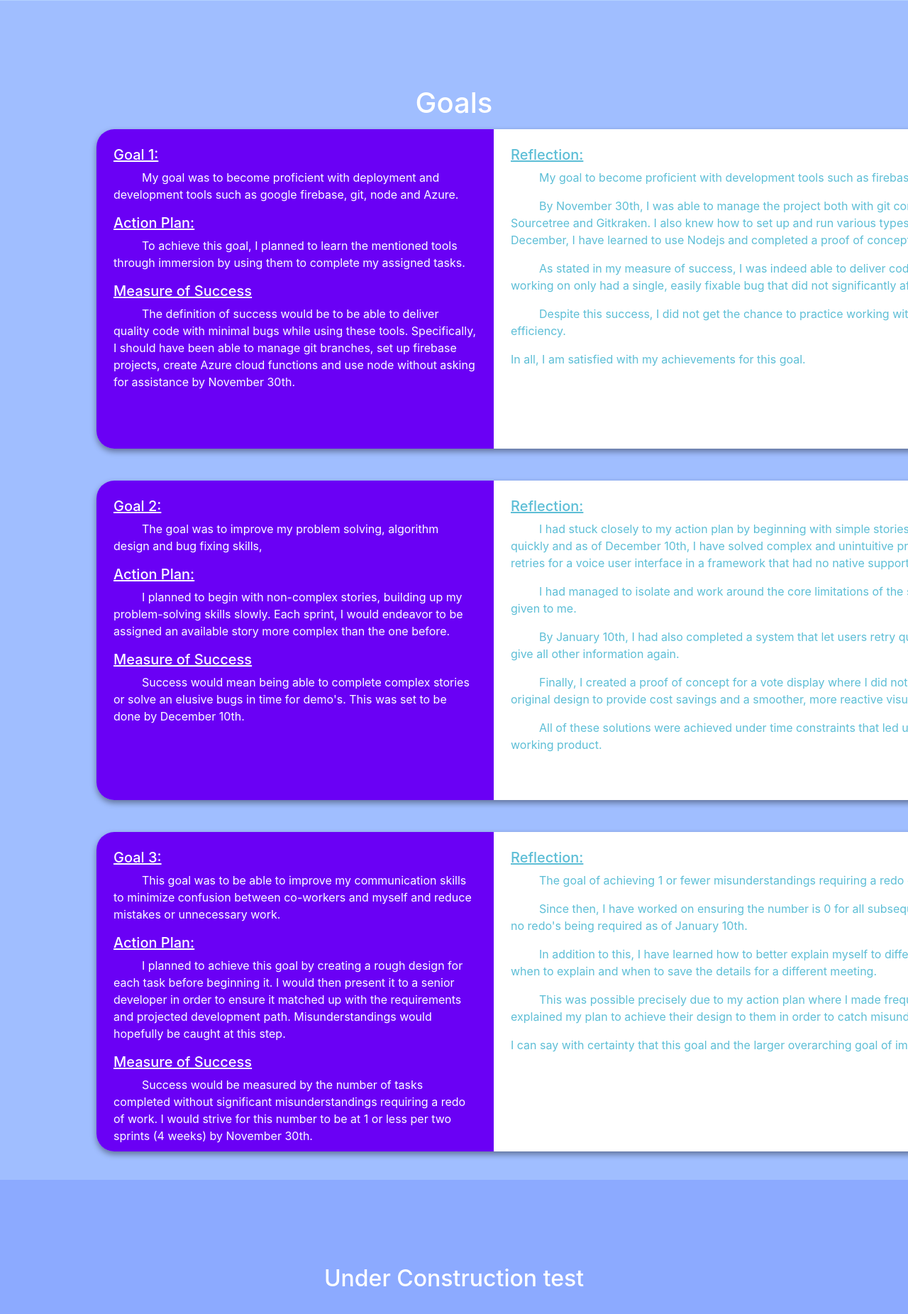
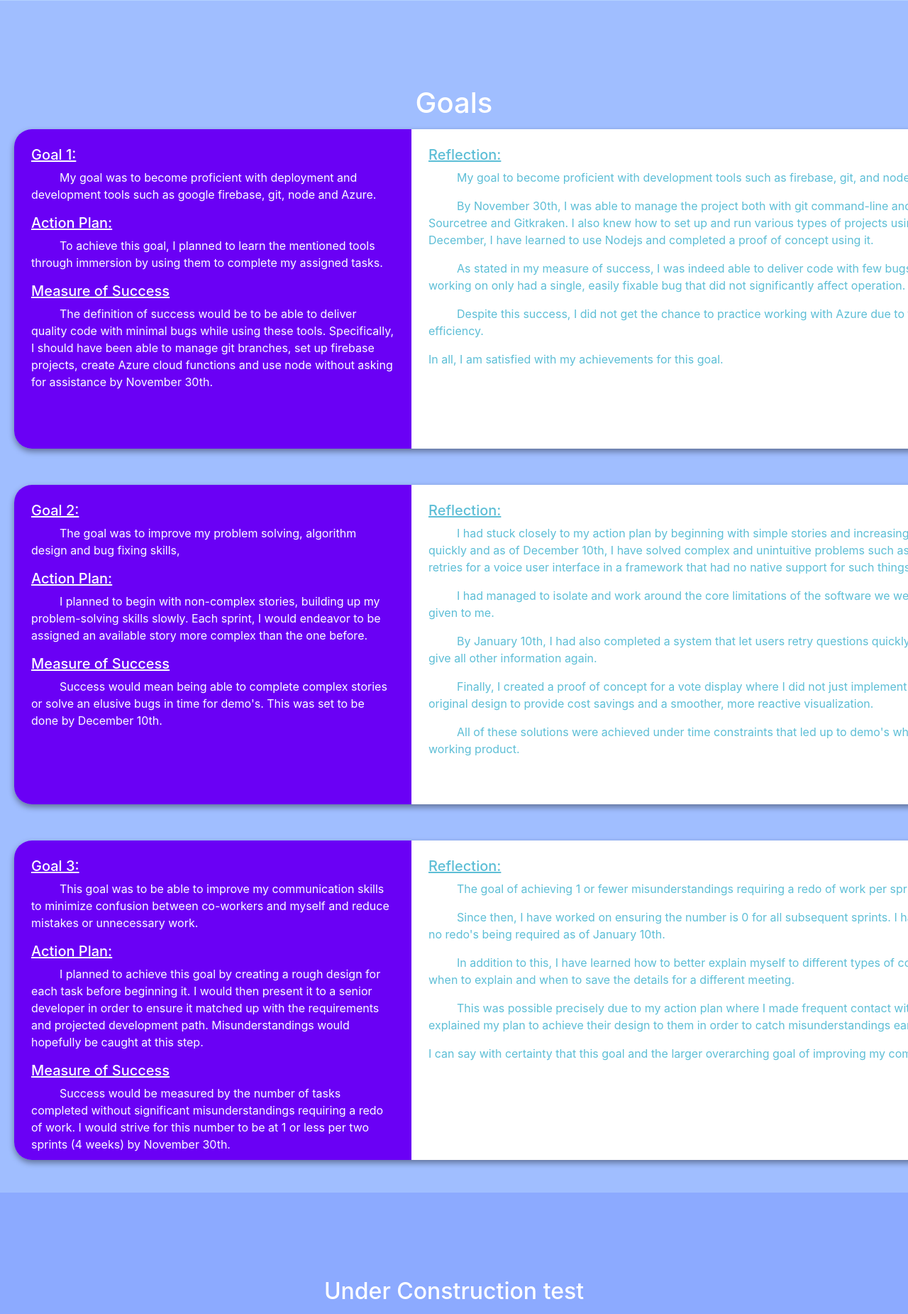
Before and after one commit to Centurion902/coopWebsite, a PHP site: page / in a window 1280 px wide. Shown: the part 1599-3450 px from the top of the page at 71% size. Run offline with PHP 8.4, Linux system fonts and the light colour scheme.

Commit message:
changed padding and fixed wide cards touching side

```diff
--- a/style.css
+++ b/style.css
@@ -169,9 +169,11 @@ section{
 }
 
 .wideCard{
+  display:inline-block;
+
   margin-top:5px;
-  margin-left:10%;
-  margin-right:10%;
+  margin-left: 10px;
+  margin-right: 20px;
   padding-bottom: 0px;
   min-width: 1600px;
   width :1600px;
```
